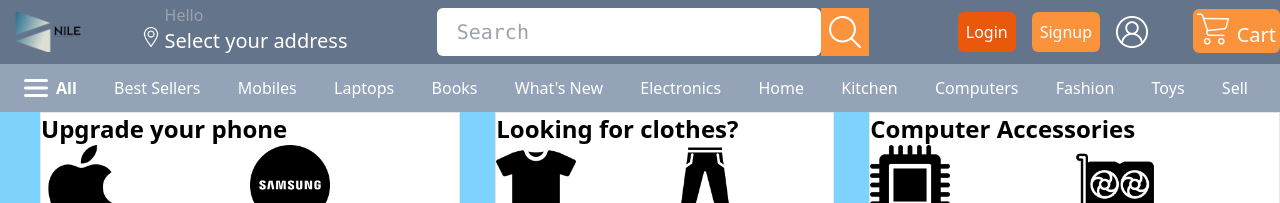
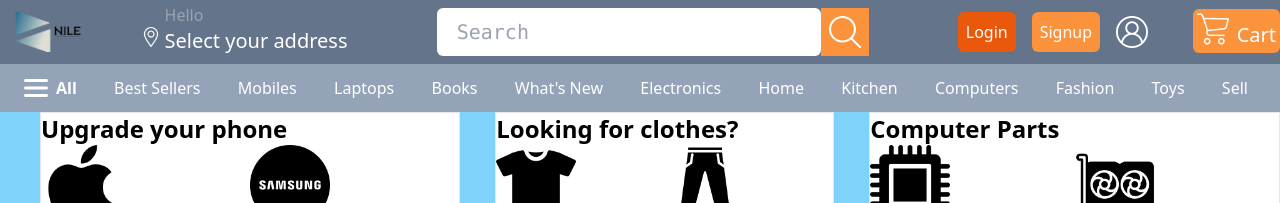
Before and after one commit to sarvochchaSharma/tailwind-eccomerce, a plain HTML site: page index.html in a window 1280 px wide. Shown: the top 203 px of the page. Drawn offline with Linux system fonts and the light colour scheme.

Commit message:
Update index.html

```diff
--- a/index.html
+++ b/index.html
@@ -174,7 +174,7 @@
 
       <!-- COMPUTER ACCESSORIES -->
       <div class="computer-accessories border flex-col flex-none bg-white md:mr-10">
-        <div class="computer-accessories-text text-2xl font-bold text-black">Computer Accessories</div>
+        <div class="computer-accessories-text text-2xl font-bold text-black">Computer Parts</div>
         <div class="computer-accessories-list flex flex-wrap">
           <div class="cpu w-1/2">
             <div class="computer-accessory-image">
```
